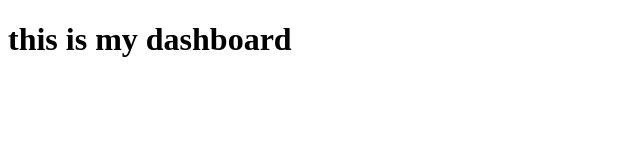
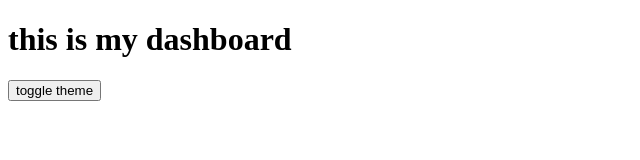
Before and after one commit to shrija090/git-tag, a plain HTML site: page message.html in a window 1280 px wide. Shown: the whole page, without its empty margins (0-640 px from the left). Drawn offline with Linux system fonts and the light colour scheme.

Commit message:
toggle theme button added

```diff
--- a/message.html
+++ b/message.html
@@ -7,5 +7,6 @@
 </head>
 <body>
     <h1>this is my dashboard</h1>
+    <button oneclick=""> toggle theme</button>
 </body>
 </html>
```
